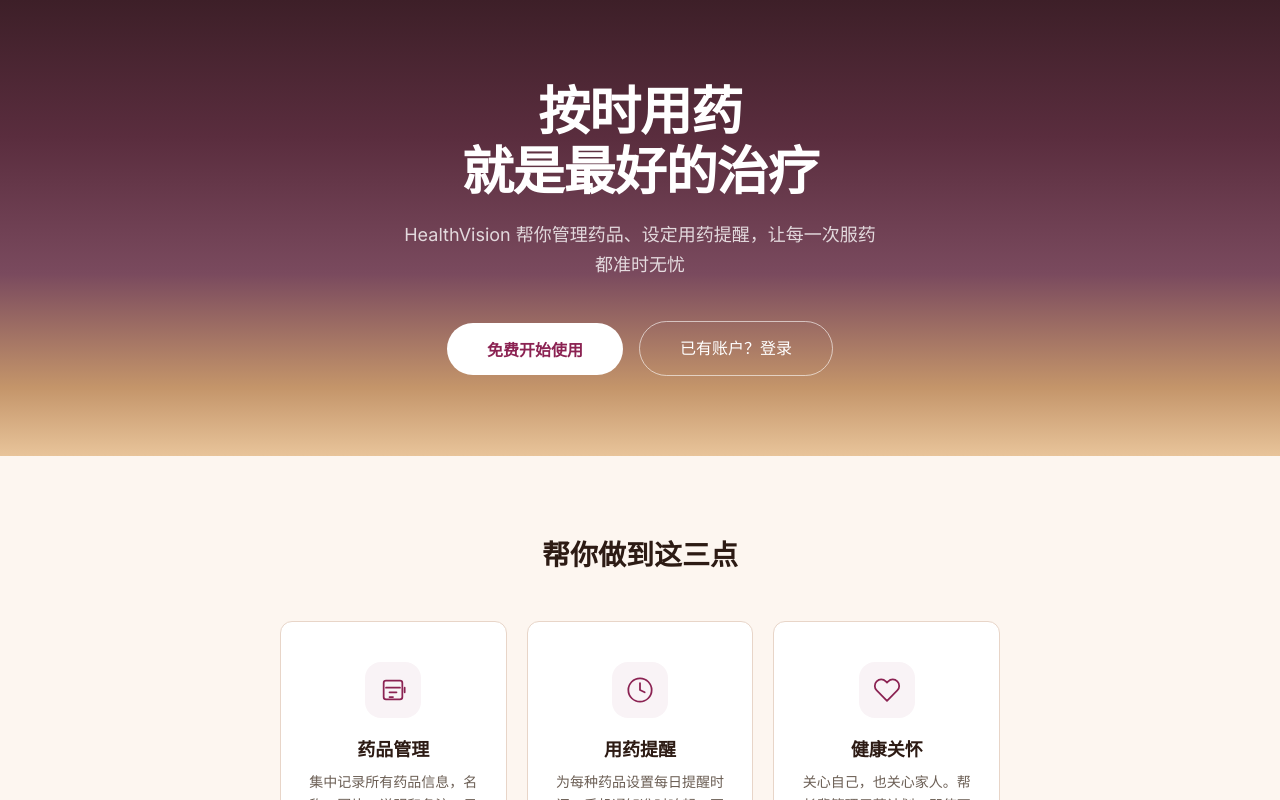
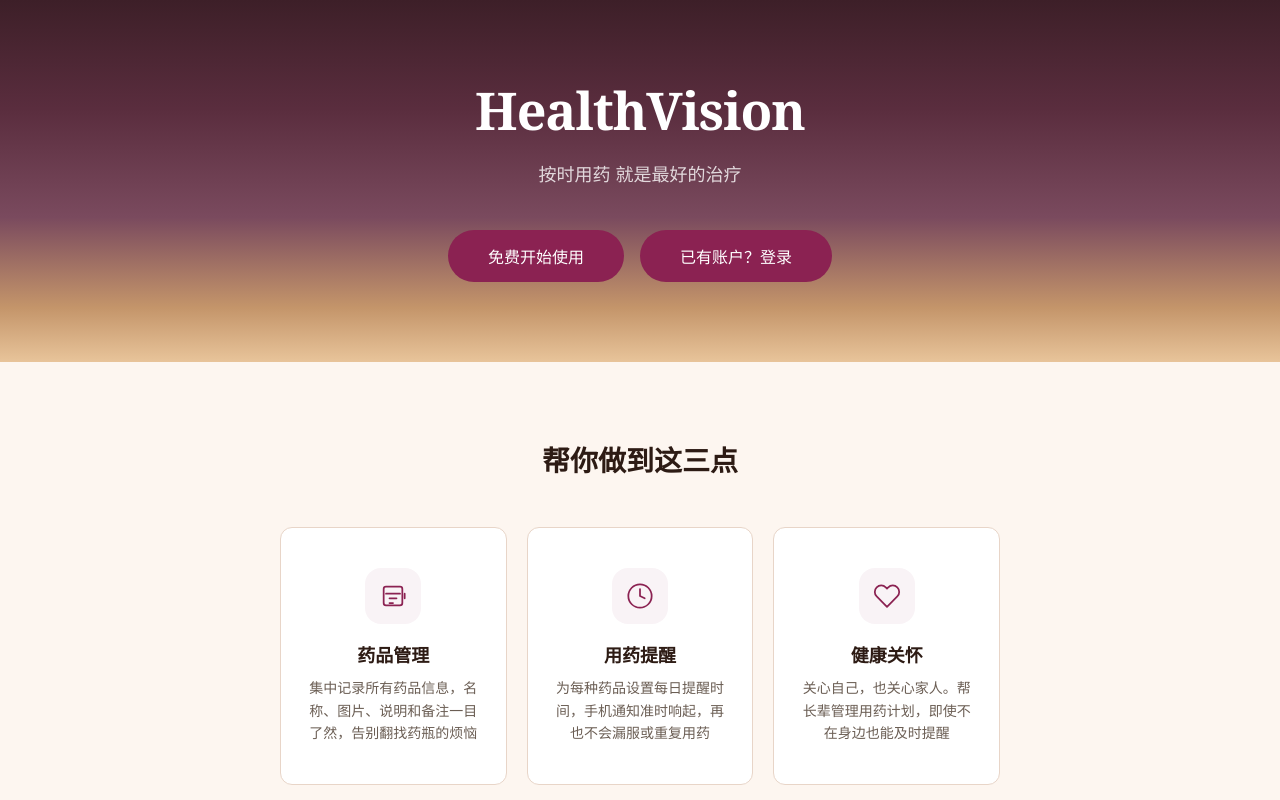
Before and after one commit to chaojixinren/healthvision, a Vue app in the folder frontend/: page / in a window 1280 px wide. Shown: the top 800 px of the page. Built offline with nearby package versions, Linux system fonts and the light colour scheme; no server answers.

Commit message:
fix(frontend): 主页按钮样式统一为 btn-primary，删除特殊覆盖样式

```diff
--- a/frontend/src/views/Home.vue
+++ b/frontend/src/views/Home.vue
@@ -12,11 +12,13 @@ function cta() {
 <template>
   <section class="hero">
     <div class="hero-inner">
-      <h1>按时用药<br>就是最好的治疗</h1>
-      <p class="hero-sub">HealthVision 帮你管理药品、设定用药提醒，让每一次服药都准时无忧</p>
+      <h1>HealthVision</h1>
+      <p class="hero-sub">按时用药 就是最好的治疗</p>
       <div class="hero-actions">
         <button class="btn-primary btn-lg" @click="cta">免费开始使用</button>
-        <router-link to="/login" class="btn-outline-white btn-lg">已有账户？登录</router-link>
+        <router-link to="/login">
+          <button class="btn-primary btn-lg">已有账户？登录</button>
+        </router-link>
       </div>
     </div>
   </section>
@@ -159,38 +161,6 @@ function cta() {
   flex-wrap: wrap;
 }
 
-.hero .btn-primary {
-  color: var(--primary);
-  background: #ffffff;
-  font-weight: 600;
-}
-
-.hero .btn-primary:hover {
-  opacity: 0.92;
-}
-
-.btn-outline-white {
-  display: inline-flex;
-  align-items: center;
-  justify-content: center;
-  background: transparent;
-  border: 1.5px solid rgba(255, 255, 255, 0.6);
-  color: #ffffff;
-  border-radius: var(--radius-full);
-  padding: 0.875rem 2.5rem;
-  font-weight: 500;
-  font-size: 1rem;
-  font-family: var(--font-sans);
-  cursor: pointer;
-  text-decoration: none;
-  transition: background 0.2s, border-color 0.2s;
-}
-
-.btn-outline-white:hover {
-  background: rgba(255, 255, 255, 0.1);
-  border-color: #ffffff;
-  text-decoration: none;
-}
 
 .btn-lg {
   padding: 0.875rem 2.5rem;
```
